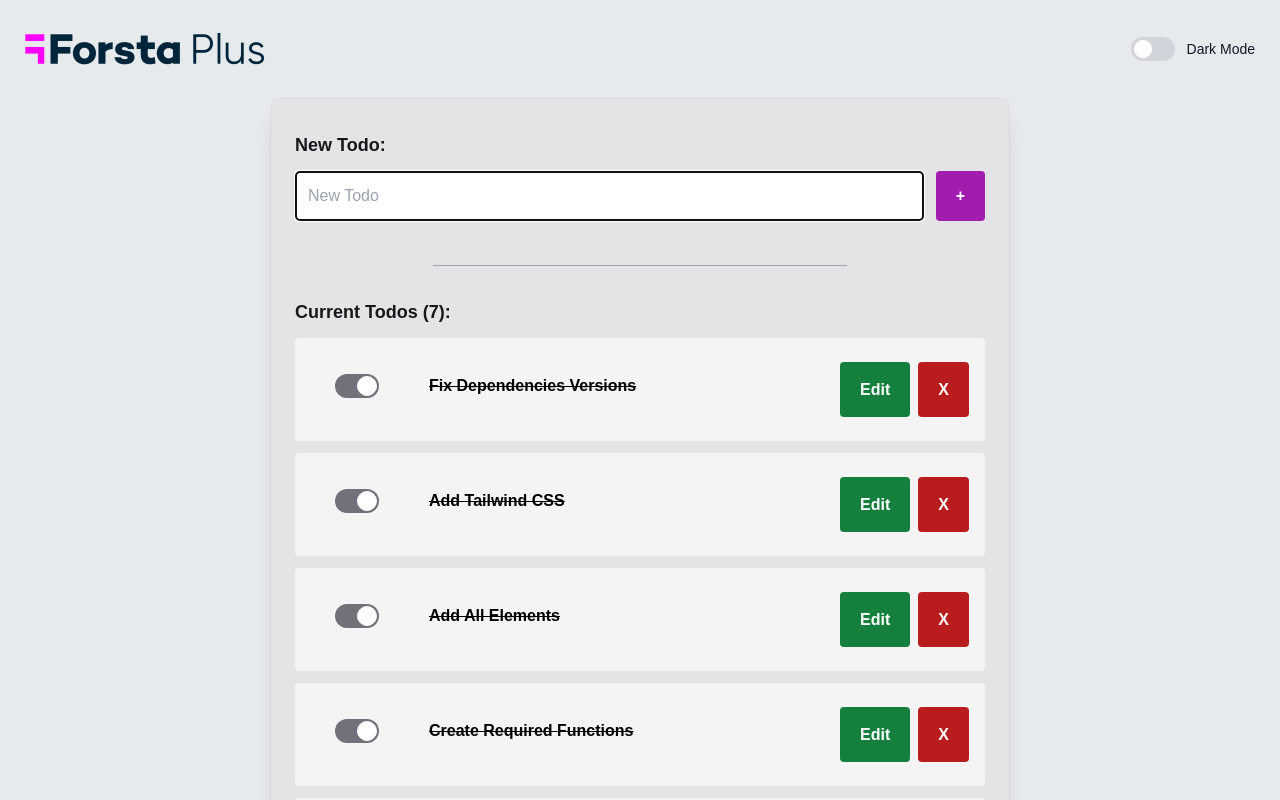
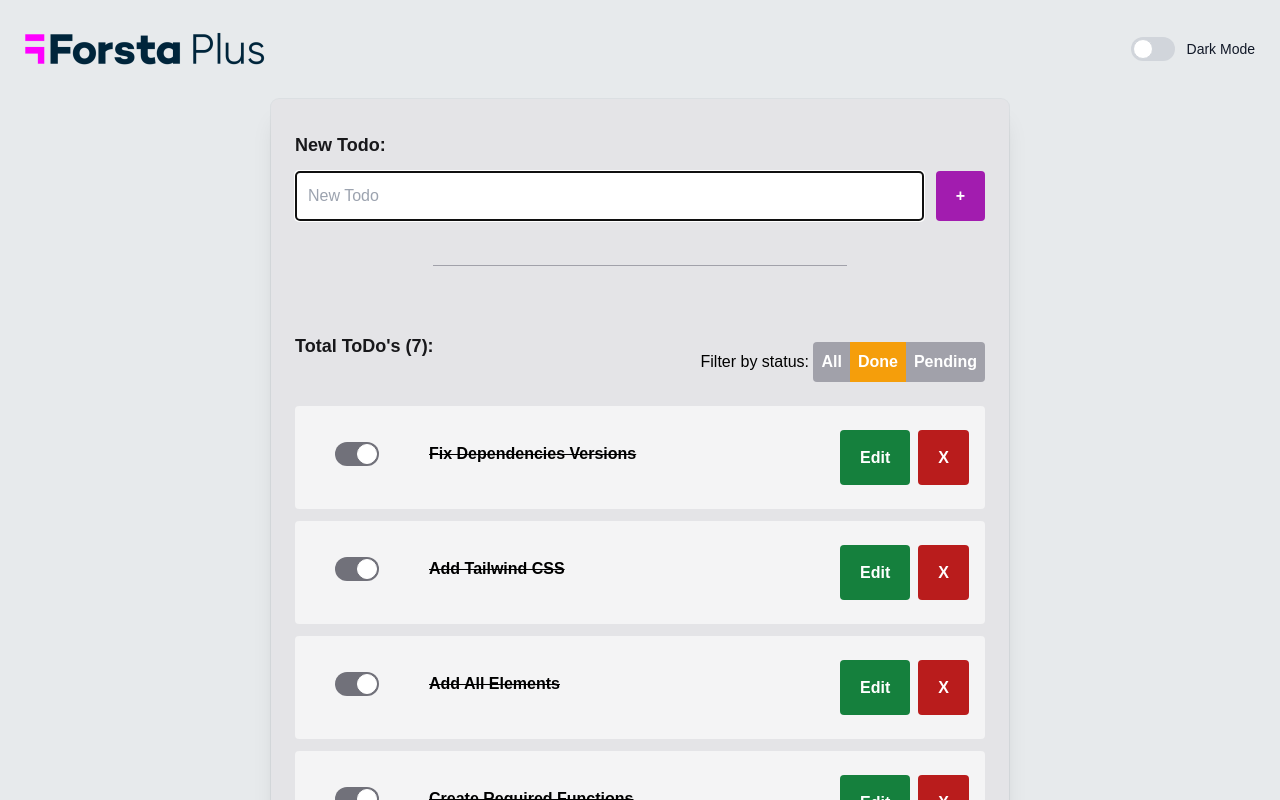
Before and after one commit to ForstaGlobal/frontend-candidate-challenge, a React (Create React App) app: page / in a window 1280 px wide. Shown: the top 800 px of the page. Built offline with nearby package versions, Linux system fonts and the light colour scheme.

Commit message:
Status toggles

```diff
--- a/src/App.tsx
+++ b/src/App.tsx
@@ -4,12 +4,15 @@ import { TodoList } from "./components/TodoList";
 import "./styles.scss";
 
 export const App = () => {
+
   const [ taskstr, setNew ] = useState<string>("");
   const [ editid, editingID ] = useState<Object>();
   const [ editDone, toggleDone ] = useState<boolean>();
   const [ firstrun = true, firstRuntoggle ] = useState<boolean>();
+  const [ filterTodos, ftodos ] = useState<number>(1);
 
   const [todos, setData] = useState<{ text: string, done: boolean }[]>( [],);
+  const [ filtered, setFilter ] = useState<any>();
   const updateState = () => {
     setData(todos => {
       const newState = todos.map(item => {
@@ -23,9 +26,26 @@ export const App = () => {
     });
   };
   useEffect(() => {
-    updateToggles(todos);
- }, [todos]);
+    updateToggles(filtered);
+  }, [filtered]);
+  useEffect(() => {
+    filterIt(filterTodos);
+  }, [todos]);
 
+  const changeFilter = (i: number ) => {
+    ftodos(i);
+    filterIt(i)
+  }
+  const filterIt = (i: number) => {
+    console.log(i);
+    if (i == 0) {
+      setFilter([...todos])
+    } else if (i == 1) {
+      setFilter(todos.filter(item => item.done == true));
+    } else if (i == 2) {
+      setFilter(todos.filter(item => item.done == false));
+    }
+  }
   const updateTodos = (val: string, valState=false) => {
     setData(prevState => [...prevState, {text: val, done: valState}, ]);
   };
@@ -66,6 +86,7 @@ export const App = () => {
   if (firstrun) {
     firstRuntoggle(false);
     setData([...initial]);
+    setFilter([...initial]);
   }
   const handleKeyPress = (e: KeyboardEvent<HTMLInputElement>) => {
     if (e.key === 'Enter') {
@@ -75,7 +96,6 @@ export const App = () => {
         handleSave();
       }
     }
-    // do stuff
  };
   const handleDone = (item: any) => {
     var index = todos.indexOf(item);
@@ -128,8 +148,15 @@ export const App = () => {
           <button id="cancelBtn" className="hidden md:min-w-[auto] min-w-[100%] rounded bg-orange-700 text-white font-bold hover:bg-orange-900 my-3 m-0 block px-5 py-3" onClick={handleCancel} >Cancel</button>
         </div>
         <hr className="my-8 w-[60%] mx-auto dark:border-zinc-600 border-zinc-400" />
-        <span className="text-zinc-900 dark:text-white font-bold text-lg w-[100%] block text-start" data-testid="todostitle" onClick={handleEdit}>Current Todo{todos.length!=1 ? "s" : ""} ({todos.length}):</span>
-        <TodoList todos={todos} handleEdit={handleEdit} handleAdd={handleAdd} handleDel={handleDel} handleDone={handleDone}/>
+        <div className="md:flex text-left md:text-center">
+          <span className="md:w-[50%] w-[100%] text-zinc-900 dark:text-white font-bold text-lg w-[100%] text-start my-auto" data-testid="todostitle" onClick={handleEdit}>Total ToDo{todos.length!=1 ? "'s" : ""} ({todos.length}):</span>
+          <div className="md:w-[50%] w-[100%] md:text-right mt-8 dark:text-white"><label>Filter by status: </label>
+            <button id="FilterAll" className={`${ filterTodos != 0? "bg-zinc-400" : "bg-amber-500"} md:min-w-[auto] min-w-[100%] rounded-t md:rounded-l md:rounded-tr-none text-white font-bold hover:bg-amber-700 mt-3 m-0 px-2 py-2 mr-0`} onClick={() => changeFilter(0)}>All</button>
+            <button id="FilterAll" className={`${ filterTodos != 1? "bg-zinc-400" : "bg-amber-500"} md:min-w-[auto] min-w-[100%] text-white font-bold hover:bg-amber-700 m-0 px-2 py-2 mr-0`} onClick={() => changeFilter(1)}>Done</button>
+            <button id="FilterAll" className={`${ filterTodos != 2? "bg-zinc-400" : "bg-amber-500"} md:min-w-[auto] min-w-[100%] rounded-b md:rounded-r md:rounded-bl-none text-white font-bold hover:bg-amber-700 mb-3 m-0 px-2 py-2 mr-0`} onClick={() => changeFilter(2)}>Pending</button>
+          </div>
+        </div>
+        <TodoList todos={filtered} handleEdit={handleEdit} handleAdd={handleAdd} handleDel={handleDel} handleDone={handleDone}/>
       </div>
     </div>
   );
@@ -148,8 +175,8 @@ function toggleEdit(onoff=0) {
     cancelBtn?.classList.add("hidden")
   }
 }
-function updateToggles(todos: any) {
-  todos.forEach( (item: any, i: number) => {
+function updateToggles(items: any[]) {
+  items.forEach( (item: any, i: number) => {
     const toggle = document.getElementById('check-'+i) as HTMLInputElement | null;
     if (toggle != null ) {
       if (item.done == false) {
--- a/src/components/TodoList.tsx
+++ b/src/components/TodoList.tsx
@@ -1,4 +1,4 @@
-import React from "react";
+import React, {useState} from "react";
 
 
 interface TodoListProps {
@@ -9,7 +9,6 @@ interface TodoListProps {
   handleDone: Function;
 };
 export const TodoList = (props: TodoListProps ) => {
-
   return (
     <ul>
       {props.todos.map((item, i) => (
```
